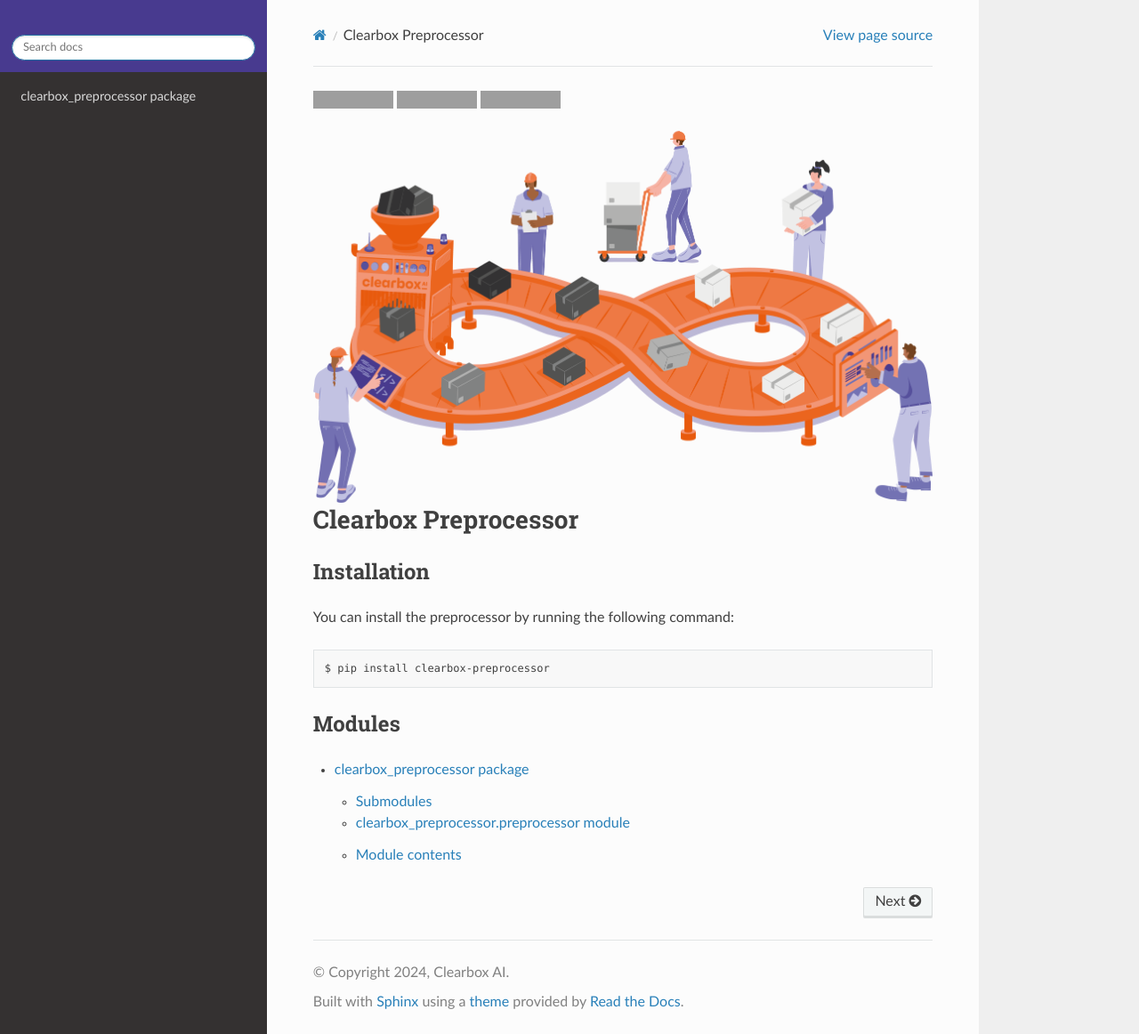
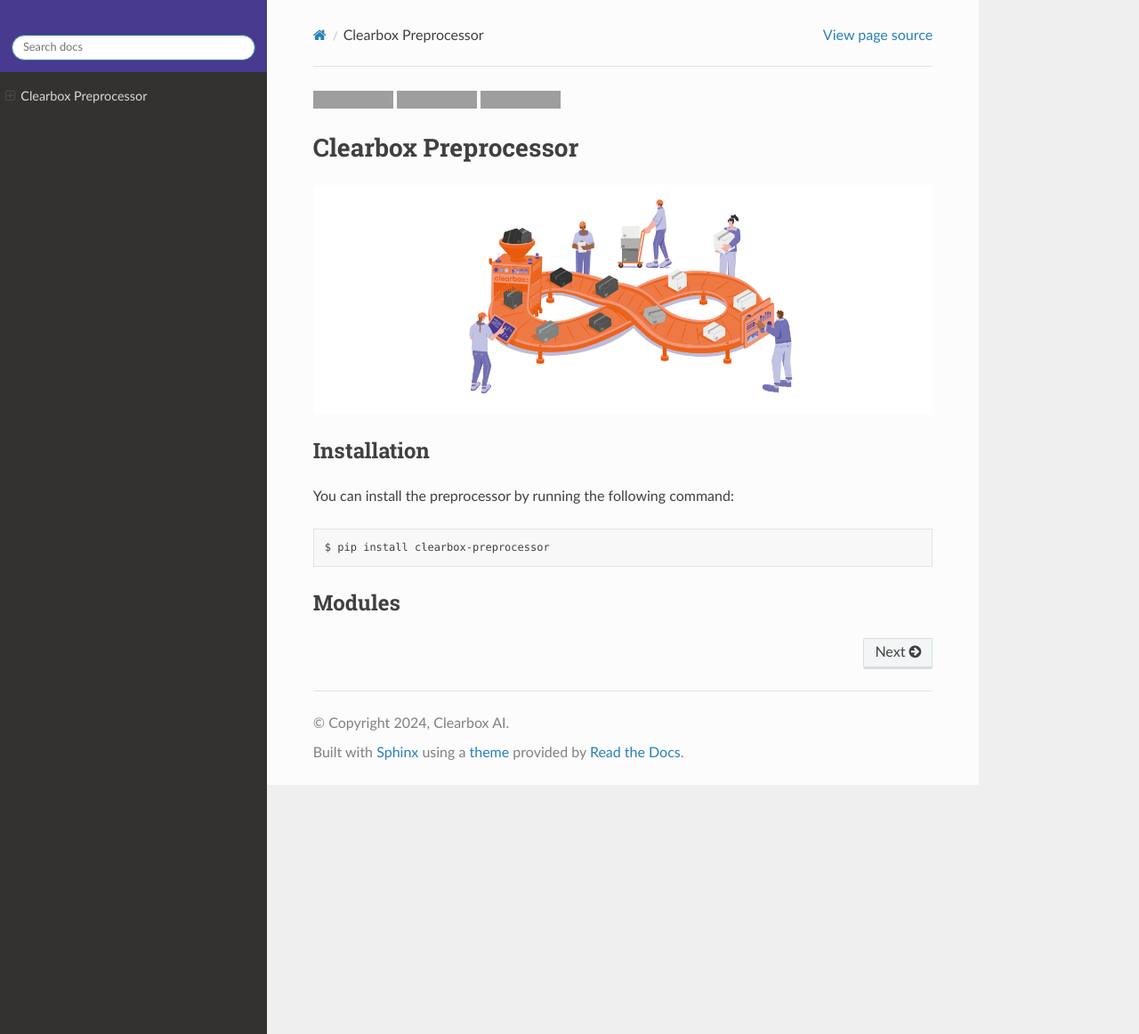
Before and after one commit to Clearbox-AI/preprocessor, a Sphinx documentation site: the page built from docs/source/index.rst, in a window 1280 px wide and 1162 px high. Shown: the whole window at 89% size. Built offline with Sphinx 7.4.7 and the Read the Docs theme 3.1.0, drawn with Linux system fonts in a browser that asks for light colours; grey boxes are pictures that could not be loaded.

Commit message:
updated docs

```diff
--- a/docs/source/api/clearbox_preprocessor.rst
+++ b/docs/source/api/clearbox_preprocessor.rst
@@ -1,11 +1,3 @@
-clearbox\_preprocessor package
-==============================
-
-Submodules
-----------
-
-clearbox\_preprocessor.preprocessor module
-------------------------------------------
 .. toctree::
    :maxdepth: 4
 
@@ -13,11 +5,3 @@
    :members:
    :undoc-members:
    :show-inheritance:
-
-Module contents
----------------
-
-.. automodule:: clearbox_preprocessor
-   :members:
-   :undoc-members:
-   :show-inheritance:
--- a/docs/source/index.rst
+++ b/docs/source/index.rst
@@ -6,11 +6,12 @@
 .. include:: doc_1.md
    :parser: markdown
 
-.. image:: img/Loop_no_background.png
-   :alt: preprocessor image
 
 Clearbox Preprocessor
 ===================================
+
+.. image:: img/Loop_no_background_2.png
+   :alt: preprocessor image
 
 .. include:: doc_2.md
    :parser: markdown
```
Also changed, not shown: other parts of docs/source/index.rst (+2 -2 lines), docs/source/img/Loop_no_background_2.png (added).
